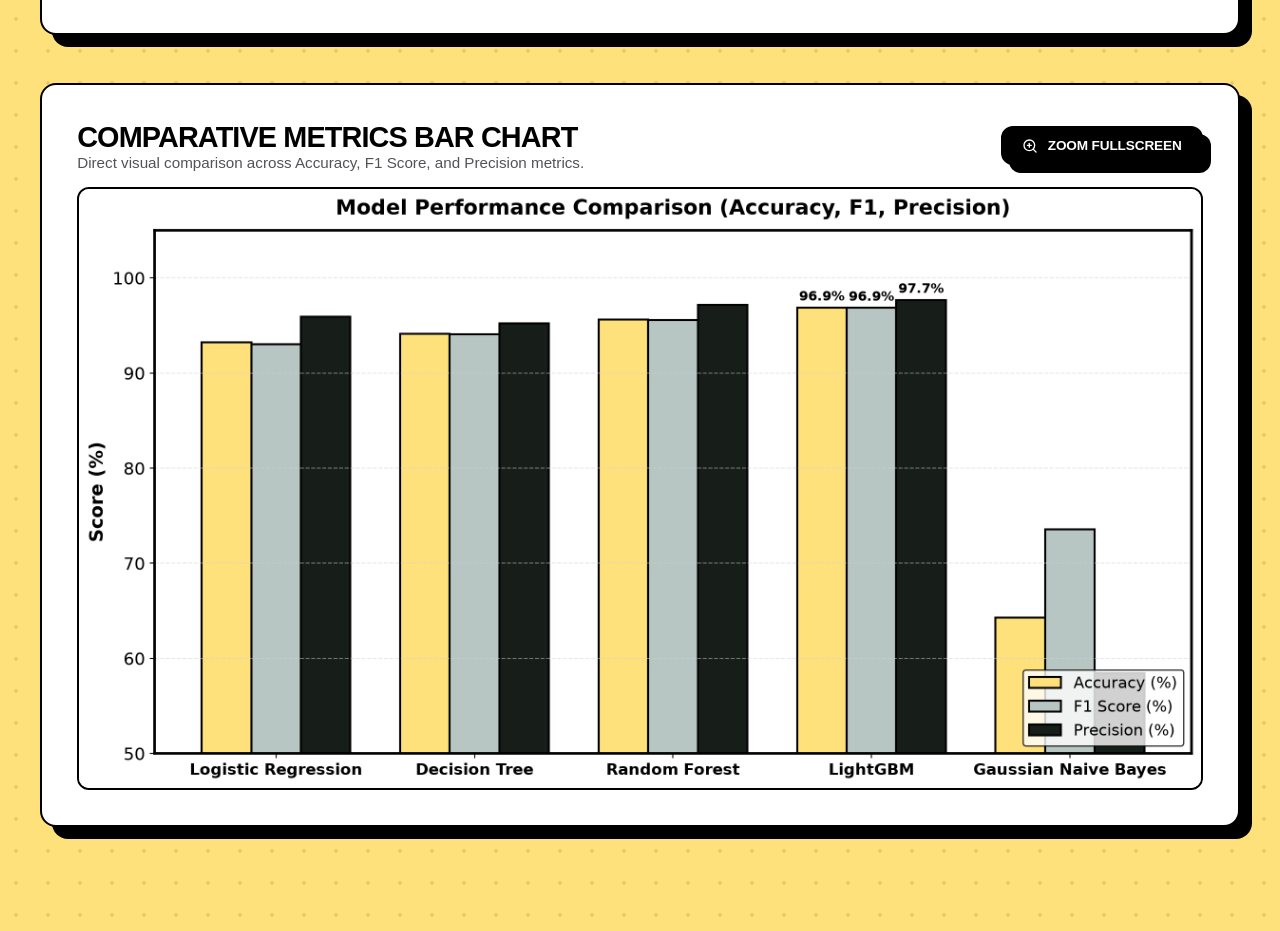
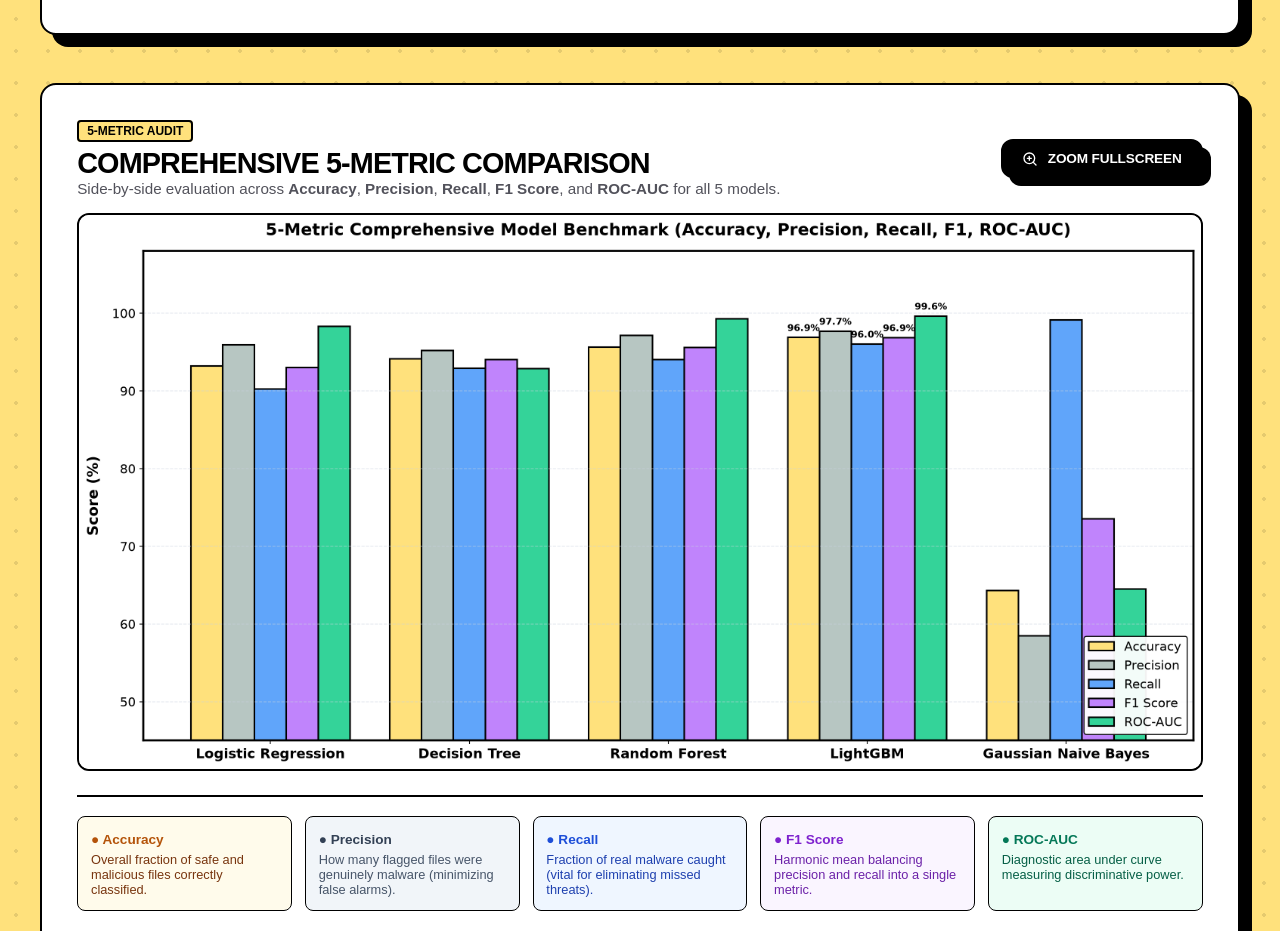
Before and after one commit to antojeromc17-blip/UNAMED, a React app in the folder frontend/: page /charts in a window 1280 px wide. Shown: the part 2861-3792 px from the top of the page. Built offline with nearby package versions, Linux system fonts and the light colour scheme; the HTML template or start-up script is replaced by a standard one; a web font is replaced by a local one.

Commit message:
feat: expand model comparison to all 5 core metrics (Accuracy, Precision, Recall, F1, ROC-AUC)

```diff
--- a/frontend/src/ChartsPage.jsx
+++ b/frontend/src/ChartsPage.jsx
@@ -437,7 +437,7 @@
           </div>
         )}
 
-        {/* 4. MODEL COMPARISON BAR CHART */}
+        {/* 4. MODEL COMPARISON BAR CHART (5 COMPREHENSIVE METRICS) */}
         {(activeTab === 'all' || activeTab === 'bar') && (
           <div style={{
             backgroundColor: '#ffffff',
@@ -448,11 +448,20 @@
           }}>
             <div style={{ display: 'flex', justifyContent: 'space-between', alignItems: 'center', flexWrap: 'wrap', gap: '1rem', marginBottom: '1rem' }}>
               <div>
-                <h2 style={{ fontSize: '1.8rem' }}>
-                  Comparative Metrics Bar Chart
+                <span style={{
+                  backgroundColor: 'var(--primary-yellow)',
+                  border: '2px solid #000000',
+                  padding: '2px 8px',
+                  borderRadius: '4px',
+                  fontSize: '0.75rem',
+                  fontWeight: 800,
+                  marginRight: '8px'
+                }}>5-METRIC AUDIT</span>
+                <h2 style={{ fontSize: '1.8rem', marginTop: '0.5rem' }}>
+                  Comprehensive 5-Metric Comparison
                 </h2>
                 <p style={{ color: '#52525b', fontSize: '0.95rem' }}>
-                  Direct visual comparison across Accuracy, F1 Score, and Precision metrics.
+                  Side-by-side evaluation across <strong>Accuracy</strong>, <strong>Precision</strong>, <strong>Recall</strong>, <strong>F1 Score</strong>, and <strong>ROC-AUC</strong> for all 5 models.
                 </p>
               </div>
 
@@ -478,9 +487,44 @@
             >
               <img
                 src="/charts/model_comparison_bar.png"
-                alt="Model Comparison Bar Chart"
+                alt="5-Metric Model Comparison Bar Chart"
                 style={{ width: '100%', height: 'auto', display: 'block' }}
               />
+            </div>
+
+            {/* 5 Metrics Explanation Bar */}
+            <div style={{
+              display: 'grid',
+              gridTemplateColumns: 'repeat(auto-fit, minmax(200px, 1fr))',
+              gap: '0.8rem',
+              marginTop: '1.5rem',
+              paddingTop: '1.2rem',
+              borderTop: '2px solid #000000'
+            }}>
+              <div style={{ padding: '0.8rem', backgroundColor: '#fffbeb', border: '1px solid #000000', borderRadius: '0.5rem' }}>
+                <span style={{ fontWeight: 800, fontSize: '0.85rem', color: '#b45309' }}>● Accuracy</span>
+                <p style={{ fontSize: '0.8rem', color: '#78350f', marginTop: '4px' }}>Overall fraction of safe and malicious files correctly classified.</p>
+              </div>
+
+              <div style={{ padding: '0.8rem', backgroundColor: '#f1f5f9', border: '1px solid #000000', borderRadius: '0.5rem' }}>
+                <span style={{ fontWeight: 800, fontSize: '0.85rem', color: '#334155' }}>● Precision</span>
+                <p style={{ fontSize: '0.8rem', color: '#475569', marginTop: '4px' }}>How many flagged files were genuinely malware (minimizing false alarms).</p>
+              </div>
+
+              <div style={{ padding: '0.8rem', backgroundColor: '#eff6ff', border: '1px solid #000000', borderRadius: '0.5rem' }}>
+                <span style={{ fontWeight: 800, fontSize: '0.85rem', color: '#1d4ed8' }}>● Recall</span>
+                <p style={{ fontSize: '0.8rem', color: '#1e40af', marginTop: '4px' }}>Fraction of real malware caught (vital for eliminating missed threats).</p>
+              </div>
+
+              <div style={{ padding: '0.8rem', backgroundColor: '#faf5ff', border: '1px solid #000000', borderRadius: '0.5rem' }}>
+                <span style={{ fontWeight: 800, fontSize: '0.85rem', color: '#7e22ce' }}>● F1 Score</span>
+                <p style={{ fontSize: '0.8rem', color: '#6b21a8', marginTop: '4px' }}>Harmonic mean balancing precision and recall into a single metric.</p>
+              </div>
+
+              <div style={{ padding: '0.8rem', backgroundColor: '#ecfdf5', border: '1px solid #000000', borderRadius: '0.5rem' }}>
+                <span style={{ fontWeight: 800, fontSize: '0.85rem', color: '#047857' }}>● ROC-AUC</span>
+                <p style={{ fontSize: '0.8rem', color: '#065f46', marginTop: '4px' }}>Diagnostic area under curve measuring discriminative power.</p>
+              </div>
             </div>
           </div>
         )}
```
Also changed, not shown: frontend/public/charts/model_comparison_bar.png, 1 other file (tests, documents, lock files or other folders).
